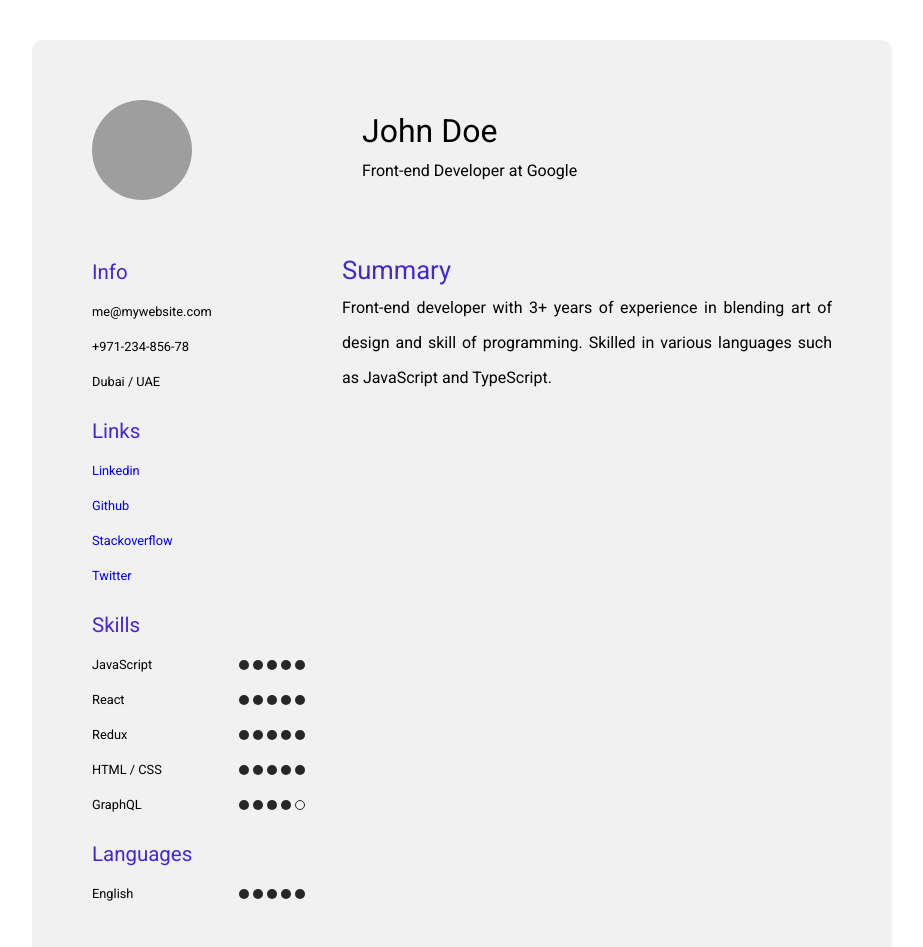
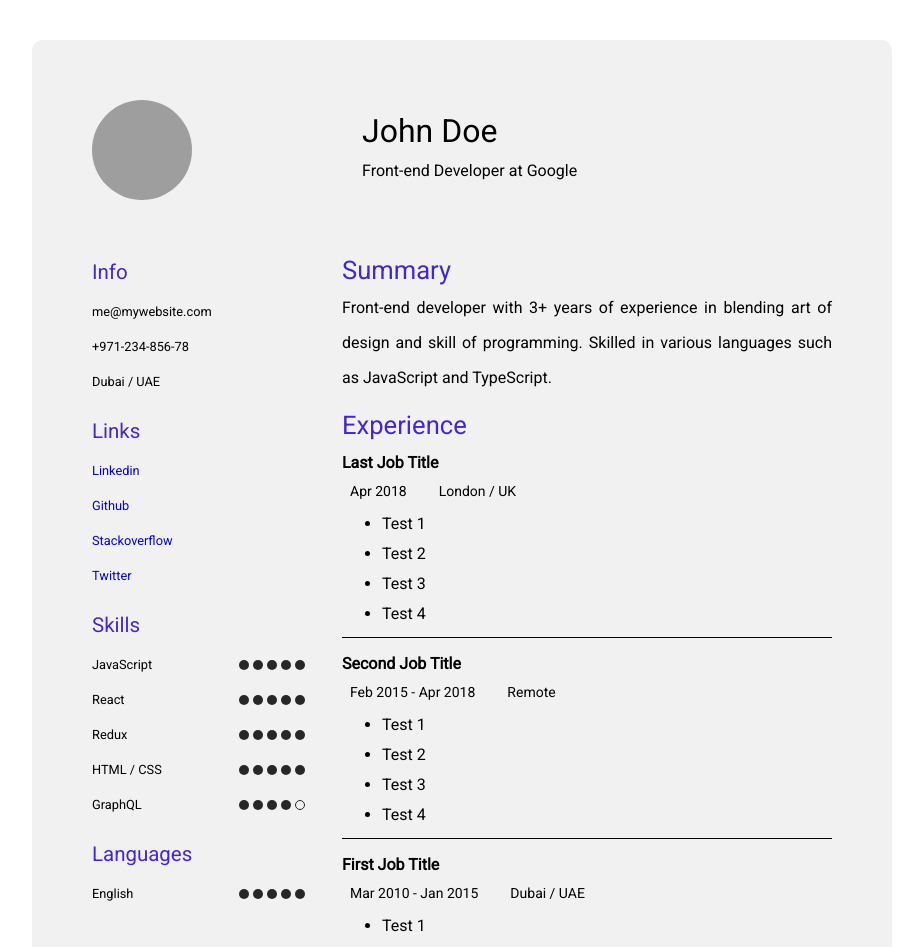
Before and after one commit to naeemba/resume, a React (Create React App) app: page / in a window 1280 px wide. Shown: the top 947 px of the page, without its empty margins (178-1101 px from the left). Built offline with nearby package versions, Linux system fonts and the light colour scheme; grey boxes are pictures that could not be loaded.

Commit message:
add Experience module

```diff
--- /dev/null
+++ b/src/experience/Experience.js
@@ -0,0 +1,49 @@
+import React from 'react';
+
+const Experience = ({ experience }) => {
+  if (!experience) return null;
+  const { title, detail } = experience;
+  return [
+    <div className="heading" key="title">
+      {title || 'Experience'}
+    </div>,
+    <div className="detail" key="detail">
+      {Array.isArray(detail) &&
+        detail.reverse().map(each => {
+          const {
+            title: experienceTitle,
+            location,
+            date: { from, to },
+            keyFeatures,
+          } = each;
+          let dateString = from || '';
+          if (from && to && from.length > 0 && to.length > 0)
+            dateString += ' - ';
+          dateString += to || '';
+          return [
+            <div key="detail" className="history">
+              <div className="title">{experienceTitle}</div>
+              <div className="details">
+                {dateString.length > 0 && (
+                  <div className="date">{dateString}</div>
+                )}
+                {location && <div className="location">{location}</div>}
+              </div>
+              {Array.isArray(keyFeatures) && (
+                <div className="description">
+                  <ul>
+                    {keyFeatures.map(feature => (
+                      <li key={feature}>{feature}</li>
+                    ))}
+                  </ul>
+                </div>
+              )}
+            </div>,
+            <div className="divider" key="divider" />,
+          ];
+        })}
+    </div>,
+  ];
+};
+
+export default Experience;
--- /dev/null
+++ b/src/experience/index.js
@@ -0,0 +1 @@
+export { default } from './Experience';
--- a/src/resume/Resume.js
+++ b/src/resume/Resume.js
@@ -4,6 +4,7 @@ import settings from './settings.json';
 import Info from '../info';
 import Skills from '../skills';
 import Summary from '../summary';
+import Experience from '../experience';
 
 const CurrentPosition = () => {
   const { currentPosition, currentCompany, currentCompanyURL } = settings;
@@ -36,6 +37,7 @@ const Resume = () => {
     skills,
     languages,
     summary,
+    experience,
   } = settings;
   document.title = pageTitle || `${name} - Resume`;
   return (
@@ -62,6 +64,7 @@ const Resume = () => {
         </div>
         <div className="main-column">
           <Summary summary={summary} />
+          <Experience experience={experience} />
         </div>
       </div>
     </div>
--- a/src/resume/settings.json
+++ b/src/resume/settings.json
@@ -63,5 +63,51 @@
     ],
     "summary": {
         "description": "Front-end developer with 3+ years of experience in blending art of design and skill of programming. Skilled in various languages such as JavaScript and TypeScript."
+    },
+    "experience": {
+        "title": "Experience",
+        "detail": [
+            {
+                "title": "First Job Title",
+                "date": {
+                    "from": "Mar 2010",
+                    "to": "Jan 2015"
+                },
+                "location": "Dubai / UAE",
+                "keyFeatures": [
+                    "Test 1",
+                    "Test 2",
+                    "Test 3",
+                    "Test 4"
+                ]
+            },
+            {
+                "title": "Second Job Title",
+                "date": {
+                    "from": "Feb 2015",
+                    "to": "Apr 2018"
+                },
+                "location": "Remote",
+                "keyFeatures": [
+                    "Test 1",
+                    "Test 2",
+                    "Test 3",
+                    "Test 4"
+                ]
+            },
+            {
+                "title": "Last Job Title",
+                "date": {
+                    "from": "Apr 2018"
+                },
+                "location": "London / UK",
+                "keyFeatures": [
+                    "Test 1",
+                    "Test 2",
+                    "Test 3",
+                    "Test 4"
+                ]
+            }
+        ]
     }
 }
```
